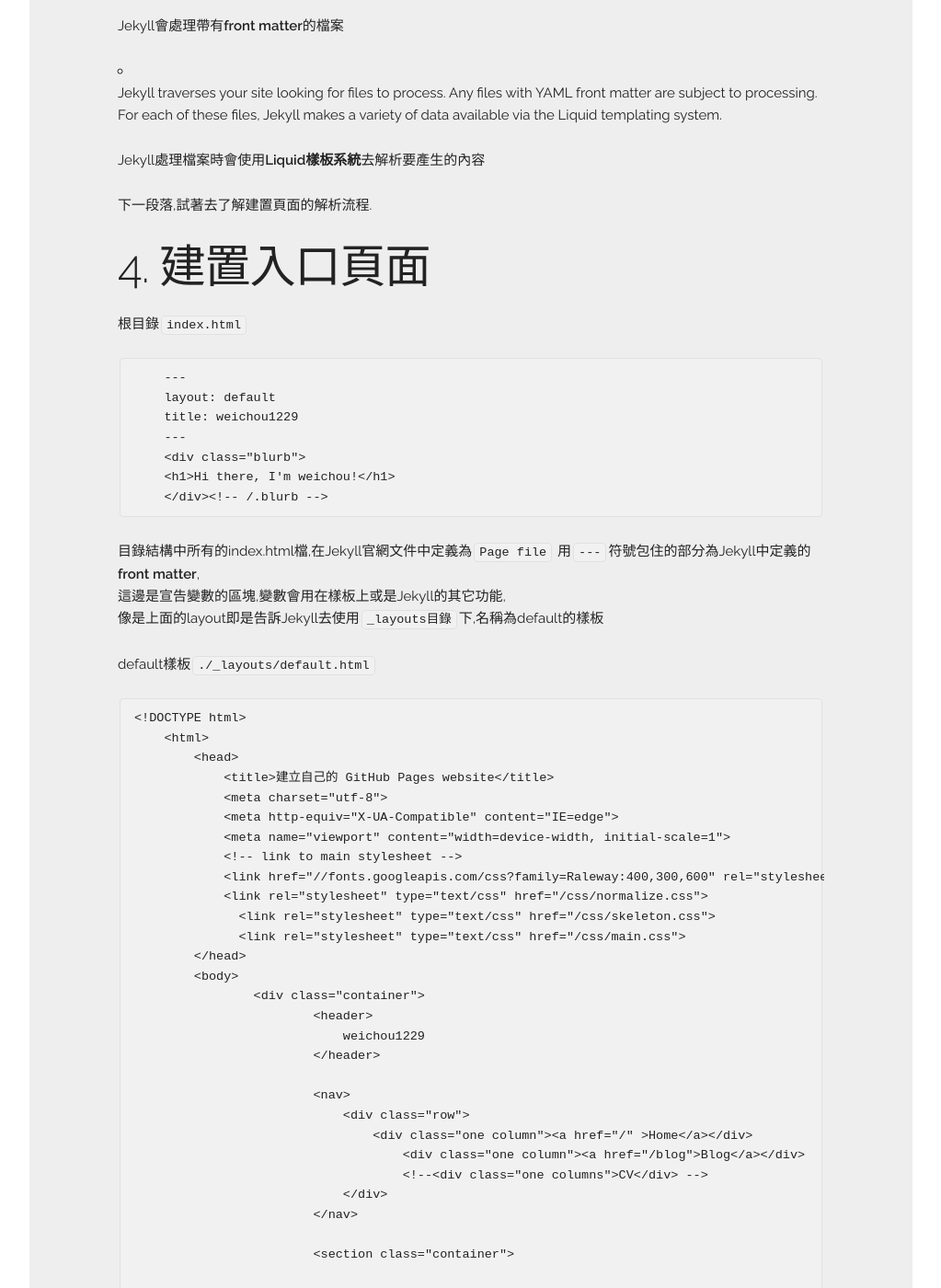
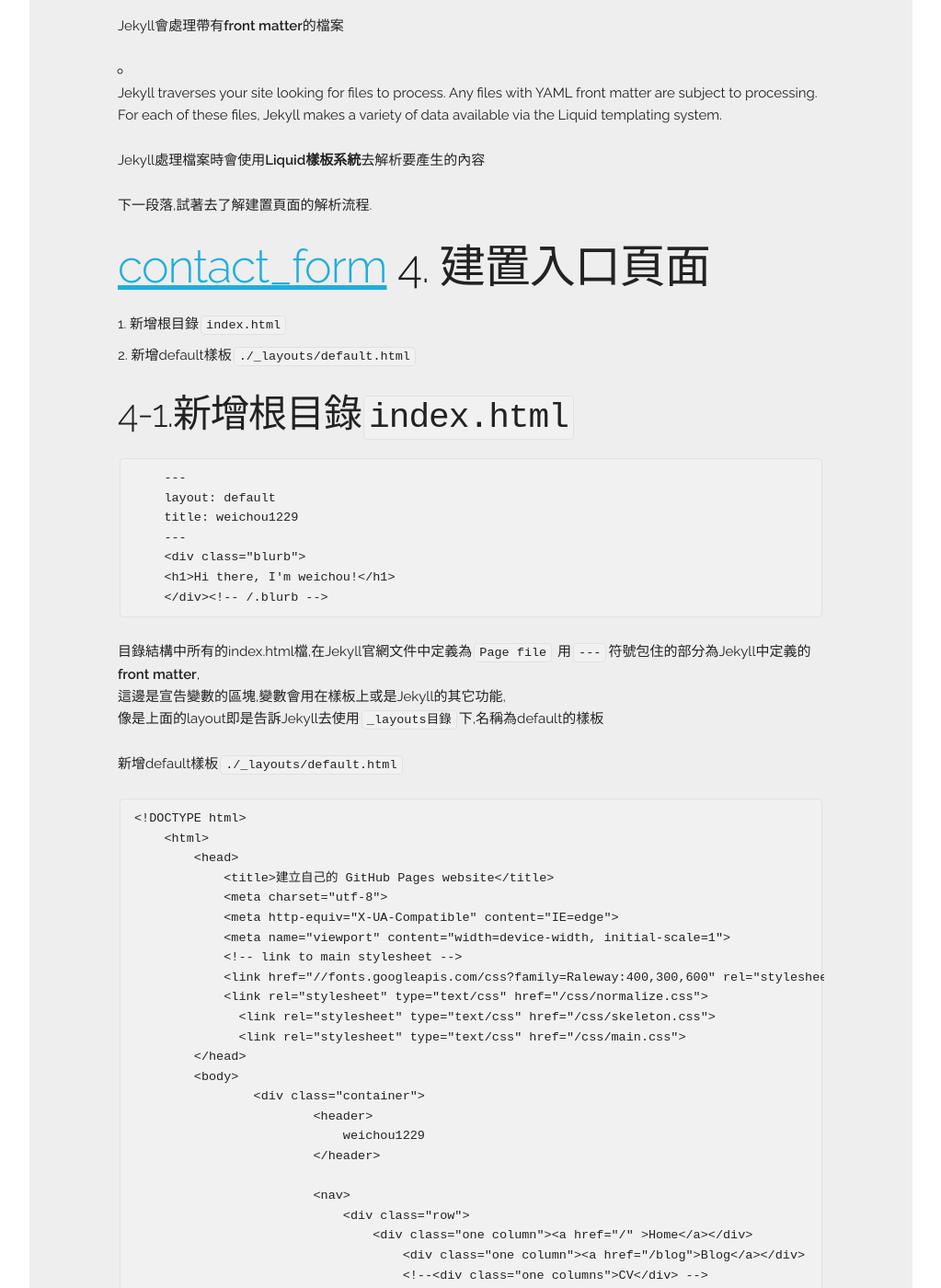
Before and after one commit to weichou1229/weichou.github.io, a Jekyll site: the page built from _posts/blog/2016-07-30-建立自己的-GitHub-Pages-website.md, in a window 1280 px wide and 1400 px high, scrolled down 2520 px. Shown: the whole window at 92% size, without its empty margins (128-1151 px from the left). Built offline with Jekyll 4.4.1, drawn with Linux system fonts in a browser that asks for light colours; comment, search, counter and statistics services are not loaded.

Commit message:
modify page

````diff
--- a/_posts/blog/2016-07-30-建立自己的-GitHub-Pages-website.md
+++ b/_posts/blog/2016-07-30-建立自己的-GitHub-Pages-website.md
@@ -16,7 +16,7 @@ date: 2016-07-30T15:00:00.000Z
 
 --------------------------------------------------------------------------------
 
-# []() 1\. design my wireframe
+# [1]() 1\. design my wireframe
 
 簡單設計部落格的頁面
 
@@ -71,9 +71,12 @@ date: 2016-07-30T15:00:00.000Z
 
 下一段落,試著去了解建置頁面的解析流程.
 
-# []() 4\. 建置入口頁面
+# [contact_form]() 4\. 建置入口頁面
 
-根目錄`index.html`
+1. 新增根目錄`index.html`
+2. 新增default樣板`./_layouts/default.html`
+
+## []() 4-1.新增根目錄`index.html`
 
 ```
     ---
@@ -89,7 +92,7 @@ date: 2016-07-30T15:00:00.000Z
 這邊是宣告變數的區塊,變數會用在樣板上或是Jekyll的其它功能,<br>
 像是上面的layout即是告訴Jekyll去使用`_layouts目錄`下,名稱為default的樣板
 
-default樣板`./_layouts/default.html`
+新增default樣板`./_layouts/default.html`
 
 ```
 <!DOCTYPE html>
````
